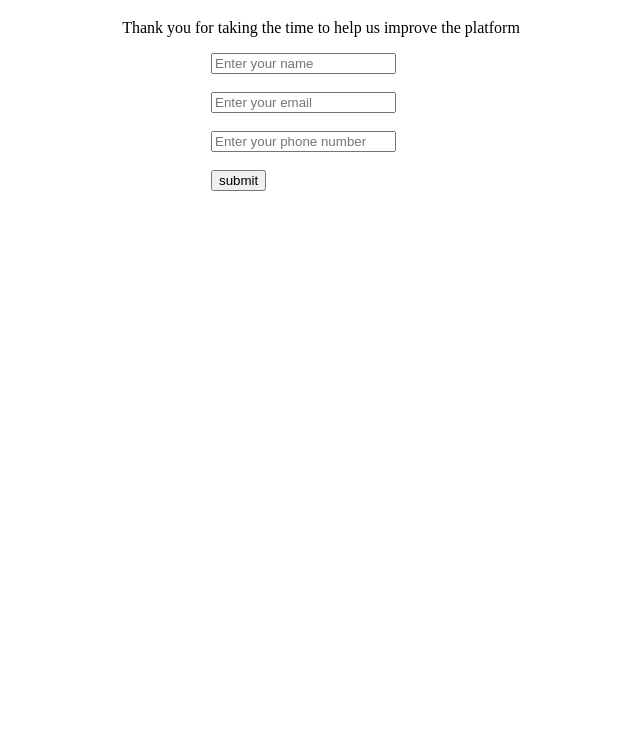
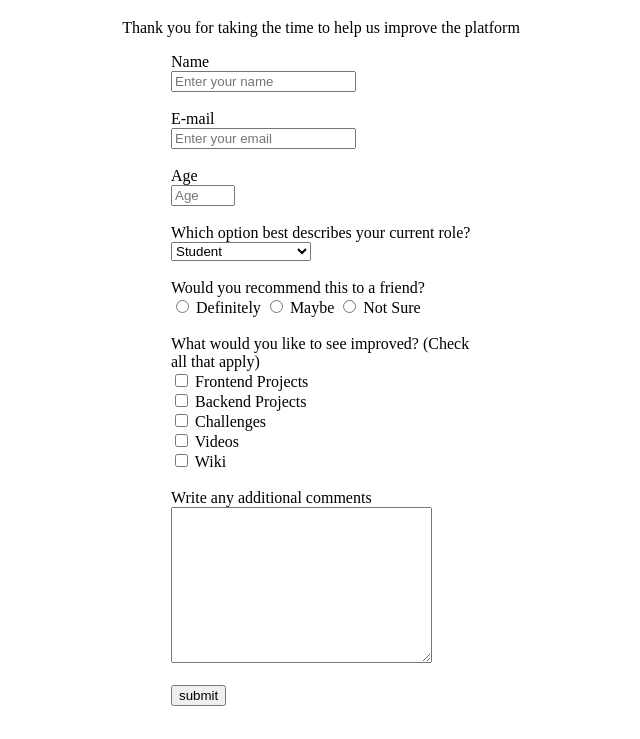
Before and after one commit to tru07pti/T-d, a plain HTML site: page index.html in a window 1280 px wide. Shown: the part 61-800 px from the top of the page, without its empty margins (319-959 px from the left). Drawn offline with Linux system fonts and the light colour scheme.

Commit message:
Survey Form finished

```diff
--- a/css/style.css
+++ b/css/style.css
@@ -1,14 +1,14 @@
-#title{
-    text-align: center;
+#title {
+  text-align: center;
 }
-#description{
-    text-align: center;
+#description {
+  text-align: center;
 }
 /* div{
     display: flex;
     align-items: center;
 } */
-#survey-form{
-    margin: auto;
-    width: 220px;
+#survey-form {
+  margin: auto;
+  width: 300px;
 }
--- a/index.html
+++ b/index.html
@@ -1,22 +1,77 @@
 <!DOCTYPE html>
 <html lang="en">
   <head>
-    <meta charset="UTF-8">
+    <meta charset="UTF-8" />
     <title>Fork Me! FCC: Test Suite Template</title>
-    <link rel="stylesheet" href="css/style.css">
+    <link rel="stylesheet" href="css/style.css" />
   </head>
 
   <body>
     <script src="https://cdn.freecodecamp.org/testable-projects-fcc/v1/bundle.js"></script>
-    <script  src="js/index.js"></script>
-      <h1 id="title">freeCodeCamp Survey Form</h1>
-      <p id="description">Thank you for taking the time to help us improve the platform</p>
-      <div >
+    <script src="js/index.js"></script>
+    <h1 id="title">freeCodeCamp Survey Form</h1>
+    <p id="description">
+      Thank you for taking the time to help us improve the platform
+    </p>
+    <div>
       <form id="survey-form">
-        <input type="text" placeholder="Enter your name" id="name"/><br><br>
-        <input type="email" placeholder="Enter your email" id="email"/><br><br>
-        <input type="number" placeholder="Enter your phone number" id="number"/><br><br>
-        <button value="submit" type="submit">submit</button>
+        <label for="name" id="name-label">Name</label><br />
+        <input
+          type="text"
+          placeholder="Enter your name"
+          id="name"
+          required
+        /><br /><br />
+        <label for="email" id="email-label">E-mail</label><br />
+        <input
+          type="email"
+          placeholder="Enter your email"
+          id="email"
+          required
+        /><br /><br />
+        <label for="number" id="number-label">Age</label><br />
+        <input
+          type="number"
+          placeholder="Age"
+          id="number"
+          min="1"
+          max="100"
+        /><br /><br />
+        <label for="dropdown"
+          >Which option best describes your current role?</label
+        >
+        <select name="" id="dropdown">
+          <option value="">Student</option>
+          <option value="">Full Time Job</option>
+          <option value="">Full Time Learner</option>
+          <option value="">Software Developer</option></select
+        ><br /><br />
+        <label for="">Would you recommend this to a friend?</label><br />
+        <input type="radio" name="recommend" value="Definitely" />
+        <label for="">Definitely</label>
+        <input type="radio" name="recommend" value="Maybe" />
+        <label for="">Maybe</label>
+        <input type="radio" name="recommend" value="Not Sure" />
+        <label for="">Not Sure</label><br /><br />
+
+        <label for=""
+          >What would you like to see improved? (Check all that apply)</label
+        ><br />
+        <input type="checkbox" value="Frontend Projects" />
+        <label for="">Frontend Projects</label><br />
+        <input type="checkbox" value="Backend Projects" />
+        <label for="">Backend Projects</label><br />
+        <input type="checkbox" value="Challenges" />
+        <label for="">Challenges</label><br />
+        <input type="checkbox" value="Videos" />
+        <label for="">Videos</label><br />
+        <input type="checkbox" value="Wiki" />
+        <label for="">Wiki</label><br /><br />
+        <label for="text-area">Write any additional comments</label>
+        <textarea name="" id="text-area" cols="30" rows="10"></textarea
+        ><br /><br />
+
+        <button value="submit" type="submit" id="submit">submit</button>
       </form>
     </div>
   </body>
```
